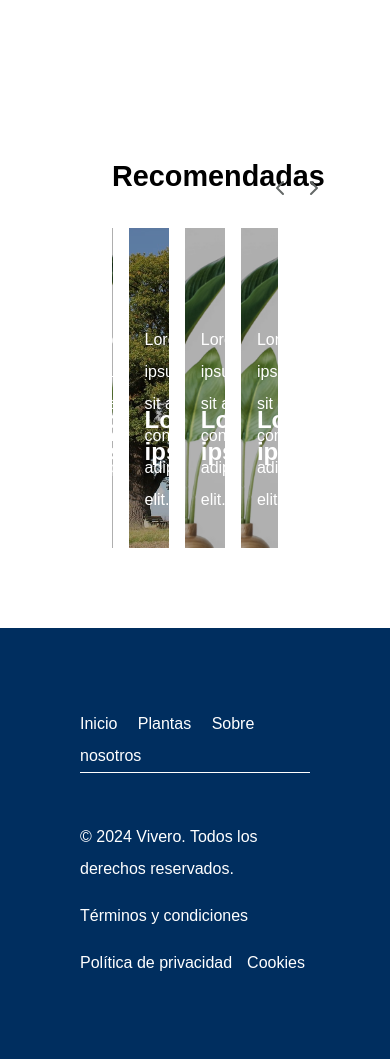
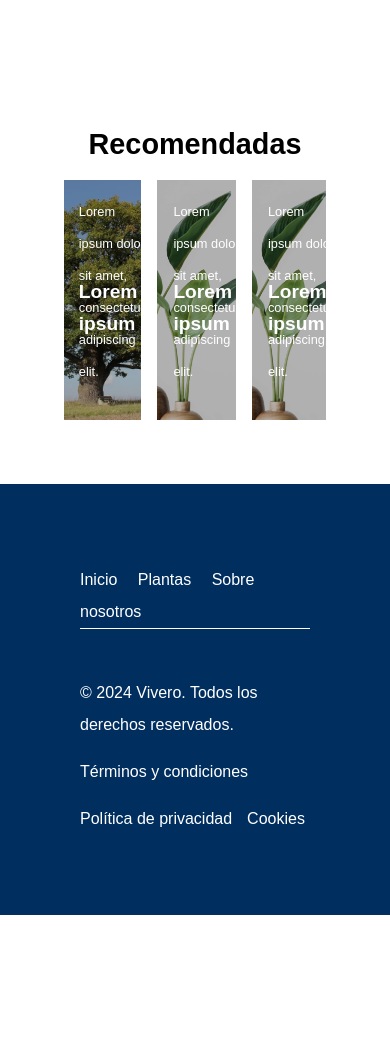
Before and after one commit to ACP0422/Proyecto-Web, a Django app: page /ficha/ in a window 390 px wide. Shown: the part 144-1203 px from the top of the page. After the commit the page ends 1059 px from the top, so only its background shows below. Run offline with Django 4.2, Linux system fonts and the light colour scheme.

Commit message:
Ficha responsiva e impresión de ficha

```diff
--- a/vivero/sistema/static/estilos/estilosGenerales.css
+++ b/vivero/sistema/static/estilos/estilosGenerales.css
@@ -168,4 +168,8 @@
     .menu-icon {
         display: none;
     }
+
+    .button {
+        display: none;
+    }
 }
--- a/vivero/sistema/static/estilos/ficha.css
+++ b/vivero/sistema/static/estilos/ficha.css
@@ -210,13 +210,22 @@
     .ficha-planta {
         flex-direction: column;
         align-items: center;
-        padding: 1rem;
+        padding: 0rem;
+    }
+
+    .imagen-principal{
+        width: 20rem;
+    }
+
+    .detalles.show{
+        display: contents;
     }
 
     .imagen-planta-contenedor,
     .descripcion-planta {
         max-width: 100%;
         padding: 1rem;
+        text-align: center;
     }
 
     .descripcion-planta h1 {
@@ -225,6 +234,7 @@
 
     .descripcion-planta p {
         font-size: 1rem;
+        text-align: center;
     }
 
     .productos-recomendados {
@@ -243,11 +253,19 @@
     }
 
     .carousel-container {
-        padding: 1rem;
+        padding: 0;
     }
 
     .image-wrapper {
-        height: 20rem;
+        height: 15rem;
+    }
+
+    .image-wrapper h4{
+        font-size: 1.2rem;
+    }
+
+    .image-wrapper p{
+        font-size: 0.8rem;
     }
 
     .image-wrapper h4,
@@ -256,6 +274,57 @@
     }
 
     .recomendadas h2 {
+        text-align: center;
         font-size: 1.8rem;
     }
+
+    .recomendadas {
+        padding: 0;
+    }
+
+    .carrusel-botones{
+        display: none;
+    }
+
+
+    .detalles ul  li, .detalles ul li span {
+        color: #fff;
+    }
+    ul#detalles-content {
+        background-color: #002E5F;
+        margin-bottom: 2rem;
+    }
 }
+
+
+@media print{
+    body{
+        -webkit-print-color-adjust: exact;
+        print-color-adjust: exact;
+    }
+
+    button, footer, .recomendadas{
+        display: none;
+    }
+
+    .boton-descargar-qr{
+        display: none;
+    }
+
+    #detalles-content {
+        max-height: none;
+        overflow: visible;
+    }
+
+    .detalles ul {
+        display: block;
+    }
+
+    .detalles ul li {
+        display: block;
+    }
+
+    .flecha {
+        display: none;
+    }
+}
```
